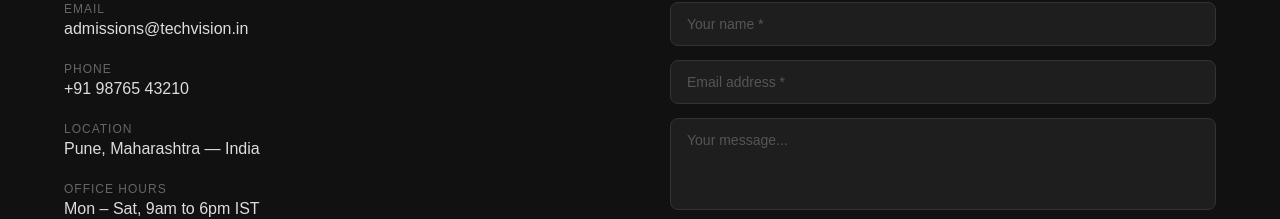
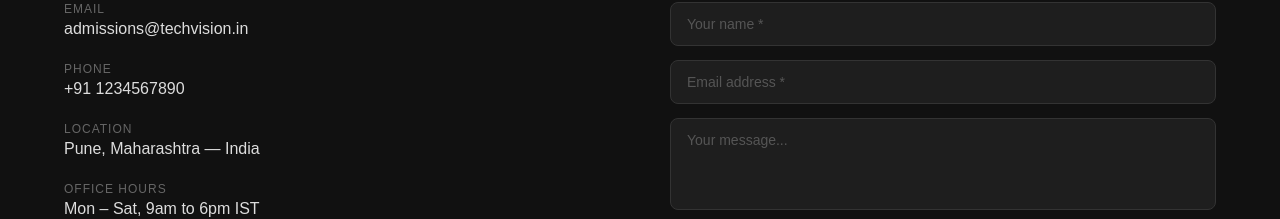
Before and after one commit to aditya-jagtap02/TechVision, a React (Vite) app: page / in a window 1280 px wide. Shown: the part 2717-2936 px from the top of the page. Built offline with nearby package versions, Linux system fonts and the light colour scheme; the HTML template or start-up script is replaced by a standard one.

Commit message:
Update TechVisionHomepage.jsx

```diff
--- a/src/TechVisionHomepage.jsx
+++ b/src/TechVisionHomepage.jsx
@@ -353,7 +353,7 @@
             </div>
             <div className="contact-info-item">
               <span className="contact-info-label">Phone</span>
-              <span className="contact-info-val">+91 98765 43210</span>
+              <span className="contact-info-val">+91 1234567890</span>
             </div>
             <div className="contact-info-item">
               <span className="contact-info-label">Location</span>
```
